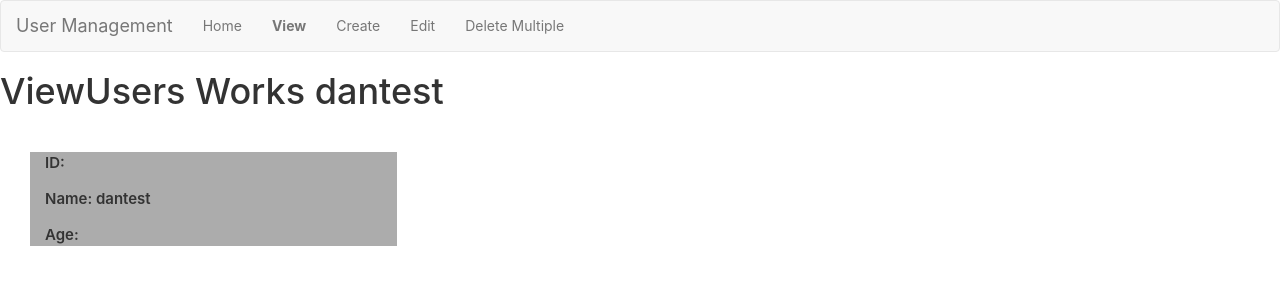
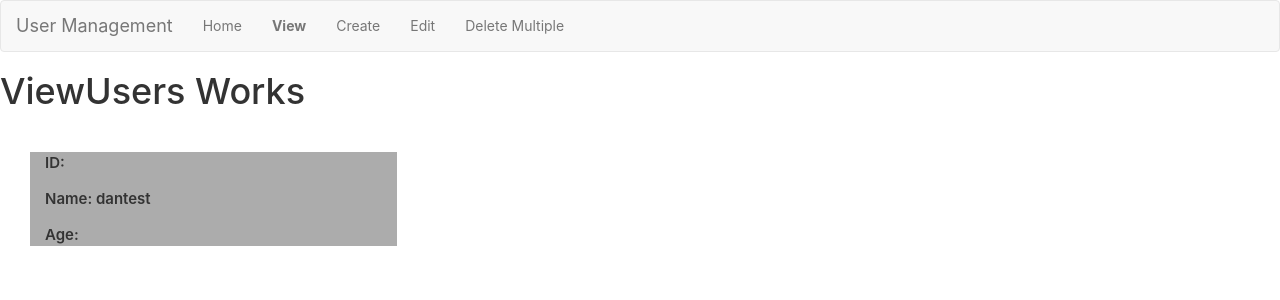
Before and after one commit to dsmith2708/ReactJS-Spring-Frontend, a React (Create React App) app: page /view in a window 1280 px wide. Shown: the top 300 px of the page. Built offline with nearby package versions, Linux system fonts and the light colour scheme; no server answers.

Commit message:
added key to user panels when created on view page however warning still present

```diff
--- a/src/components/view-users/ViewUsers.js
+++ b/src/components/view-users/ViewUsers.js
@@ -14,9 +14,9 @@ class ViewUsers extends React.Component {
     render() {
         return (
             <div>
-                <h1>ViewUsers Works {this.props.users[0].name}</h1>
+                <h1>ViewUsers Works</h1>
 
-                <div className="row">
+                <div className="row" key="rowContainer">
                     {this.createUserPanels()}
                 </div>
             </div>
@@ -26,7 +26,7 @@ class ViewUsers extends React.Component {
     createUserPanels() {
         var userPanels = [];
         this.props.users.map((newUser) => {
-            userPanels.push(<UserPanel user={newUser} />);
+            userPanels.push(<UserPanel key={newUser.id} user={newUser} />);
             return true;
         })
         return userPanels;
```
